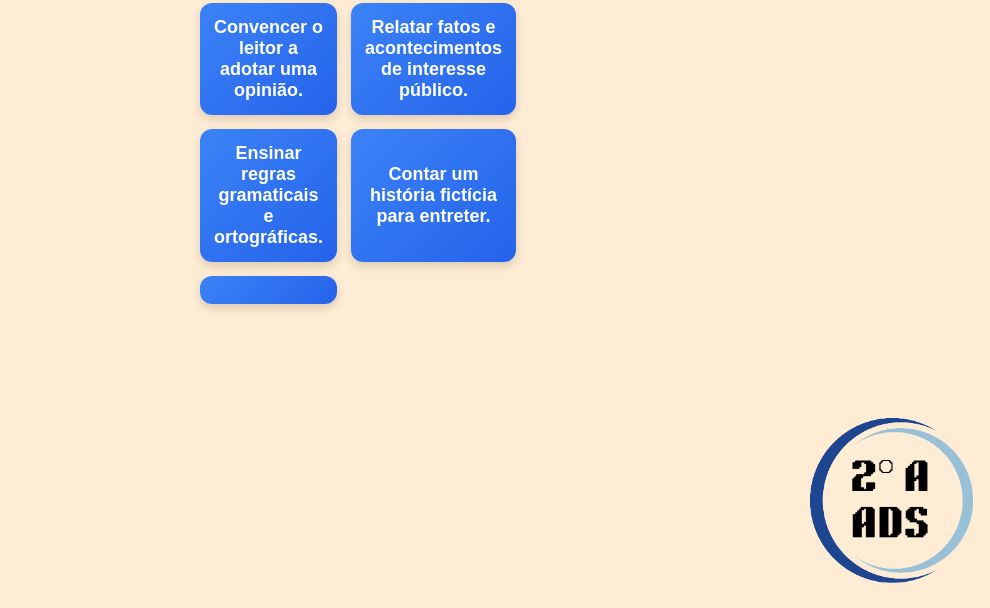
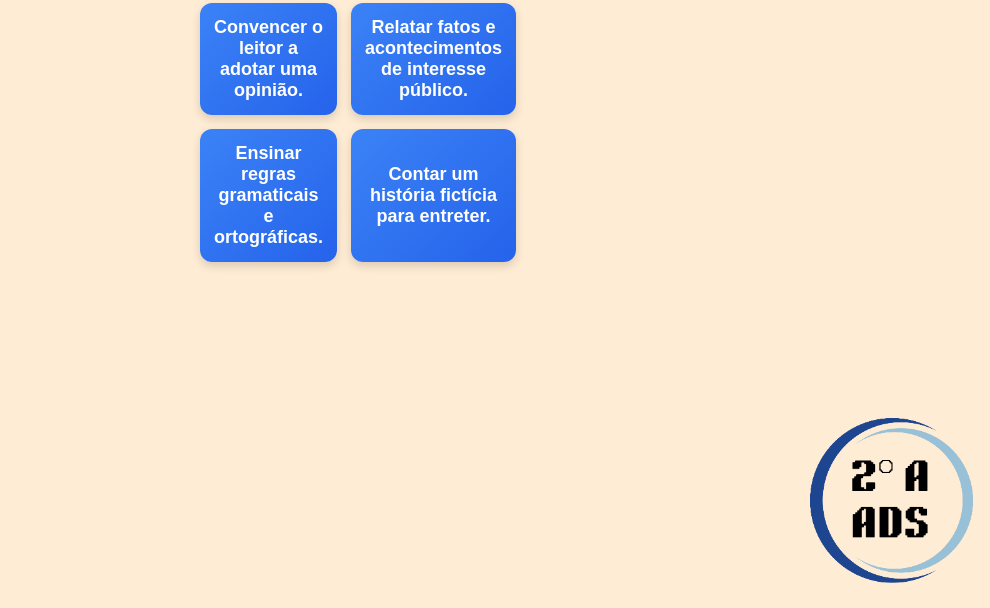
Before and after one commit to davisbanow/Gincana-Silveira-9B, a plain HTML site: page Pergunta 1.html in a window 1280 px wide. Shown: the part 192-800 px from the top of the page, without its empty margins (290-1280 px from the left). Drawn offline with Linux system fonts and the light colour scheme.

Commit message:
Add files via upload

```diff
--- a/Pergunta 1.html
+++ b/Pergunta 1.html
@@ -36,7 +36,7 @@
         <button onclick="responder(1)">Convencer o leitor a adotar uma opinião.</button>
         <button onclick="responder(2)">Relatar fatos e acontecimentos de interesse público.</button>
         <button onclick="responder(3)">Ensinar regras gramaticais e ortográficas.</button>
-        <button onclick="responder(4)">Contar um história fictícia para entreter.<button>
+        <button onclick="responder(4)">Contar um história fictícia para entreter.</button>
     </div>
 
     <img src="turma.png" alt="Turma" class="img-bottom">
```
